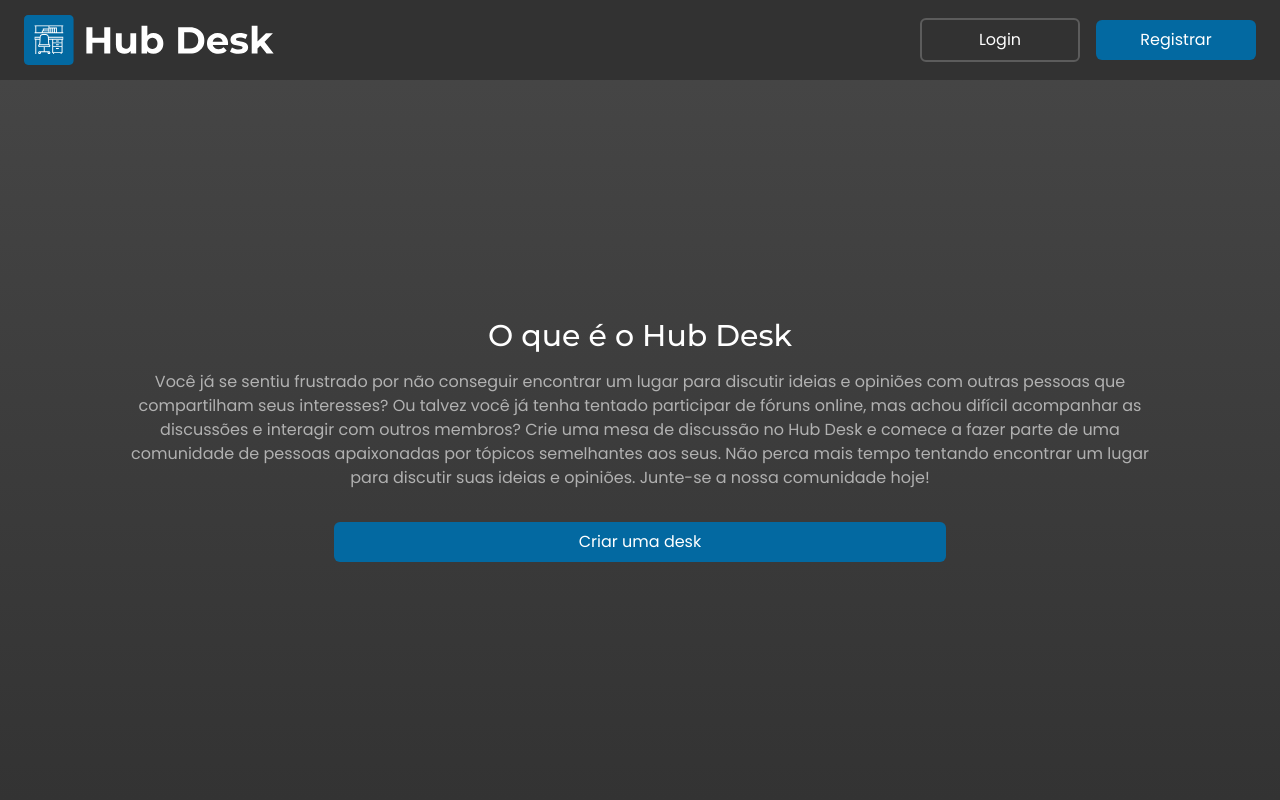
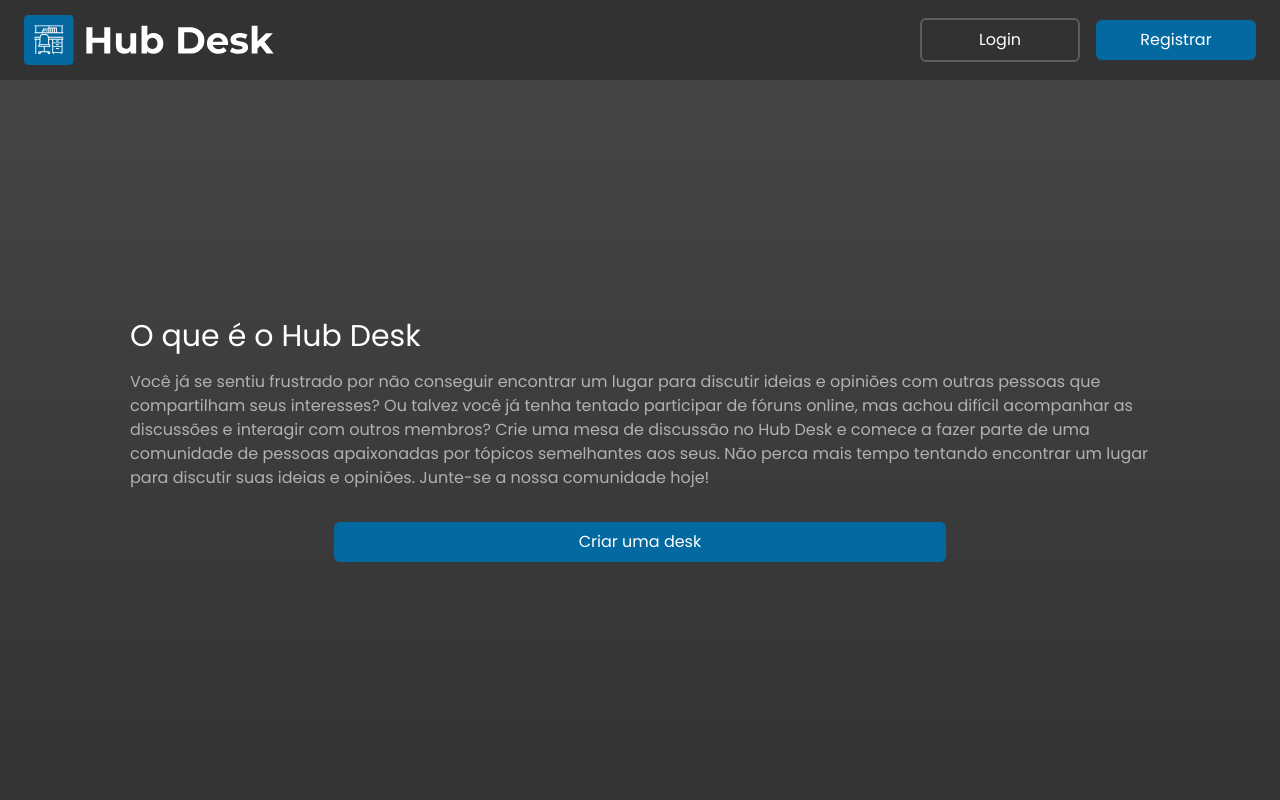
Before and after one commit to cguifernandes/hub-desk, a Next.js app: page / in a window 1280 px wide. Shown: the top 800 px of the page. Built offline with nearby package versions, Linux system fonts and the light colour scheme.

Commit message:
feat(components): change how to tailwind variants

```diff
--- a/package.json
+++ b/package.json
@@ -16,6 +16,7 @@
     "clsx": "^2.0.0",
     "eslint-config-next": "13.4.13",
     "framer-motion": "^10.15.2",
+    "lucide-react": "^0.263.1",
     "next": "13.4.13",
     "postcss": "8.4.27",
     "react": "18.2.0",
--- a/src/app/(home)/page.tsx
+++ b/src/app/(home)/page.tsx
@@ -1,14 +1,15 @@
 import Button from '@/components/button'
 import Heading from '@/components/heading'
 import Text from '@/components/text'
+import Topics from '@/components/topics'
 
 export default function Home() {
   return (
     <main className="mt-[10vh] ">
-      <div className="to-grey-500 from-grey-550 flex h-[90vh] items-center justify-center bg-gradient-to-b">
+      <div className="flex h-[90vh] items-center justify-center bg-gradient-to-b from-grey-550 to-grey-500">
         <div className="w-[90%] space-y-4 text-center sm:w-[80%] lg:w-[920px] xl:w-[1020px]">
           <Heading size="xlg">O que é o Hub Desk</Heading>
-          <Text className="text-white/60">
+          <Text className="!text-base text-white/60">
             Você já se sentiu frustrado por não conseguir encontrar um lugar
             para discutir ideias e opiniões com outras pessoas que compartilham
             seus interesses? Ou talvez você já tenha tentado participar de
@@ -22,6 +23,7 @@ export default function Home() {
           <Button text="Criar uma desk" className="!mt-8 w-full sm:w-[60%]" />
         </div>
       </div>
+      <Topics />
     </main>
   )
 }
--- a/src/components/heading.tsx
+++ b/src/components/heading.tsx
@@ -1,7 +1,28 @@
-import clsx from 'clsx'
 import { ReactNode } from 'react'
+import { tv, VariantProps } from 'tailwind-variants'
 
-type HeadingProps = {
+const heading = tv({
+  base: 'text-white',
+  variants: {
+    size: {
+      sm: 'text-sm',
+      md: 'text-xl',
+      lg: 'text-2xl',
+      xlg: 'text-3xl',
+    },
+    align: {
+      center: 'text-center',
+      right: 'text-right',
+      left: 'text-left',
+    },
+  },
+  defaultVariants: {
+    size: 'sm',
+    align: 'left',
+  },
+})
+
+type HeadingProps = VariantProps<typeof heading> & {
   children: ReactNode
   size?: 'sm' | 'md' | 'lg' | 'xlg'
   className?: string
@@ -10,27 +31,13 @@ type HeadingProps = {
 
 const Heading = ({
   children,
-  size = 'md',
+  size,
   className,
-  align = 'left',
+  align,
   ...props
 }: HeadingProps) => {
   return (
-    <h1
-      className={clsx(
-        'font-montserrat text-white',
-        {
-          'text-xl': size === 'sm',
-          'text-xxl': size === 'md',
-          'text-2xl': size === 'lg',
-          'text-3xl': size === 'xlg',
-          'text-center': align === 'center',
-          'text-right': align === 'right',
-        },
-        className,
-      )}
-      {...props}
-    >
+    <h1 className={heading({ size, className, align })} {...props}>
       {children}
     </h1>
   )
--- a/src/components/text.tsx
+++ b/src/components/text.tsx
@@ -1,38 +1,40 @@
-import clsx from 'clsx'
 import { ReactNode } from 'react'
+import { tv, VariantProps } from 'tailwind-variants'
 
-type TextProps = {
+const text = tv({
+  base: 'text-white',
+  variants: {
+    size: {
+      sm: 'text-sm',
+      md: 'text-xl',
+      lg: 'text-2xl',
+      xlg: 'text-3xl',
+    },
+    align: {
+      center: 'text-center',
+      right: 'text-right',
+      left: 'text-left',
+    },
+  },
+  defaultVariants: {
+    size: 'sm',
+    align: 'left',
+  },
+})
+
+type TextProps = VariantProps<typeof text> & {
   children: ReactNode
   size?: 'sm' | 'md' | 'lg' | 'xlg'
   className?: string
   align?: 'left' | 'center' | 'right'
 }
 
-const Text = ({
-  children,
-  size = 'md',
-  className,
-  align = 'left',
-  ...props
-}: TextProps) => {
+// AJUSTAR PARA NOVA FORMA DE TIPAR
+const Text = ({ children, size, className, align, ...props }: TextProps) => {
   return (
-    <h1
-      className={clsx(
-        'text-white',
-        {
-          'text-xl': size === 'sm',
-          'text-xxl': size === 'md',
-          'text-2xl': size === 'lg',
-          'text-3xl': size === 'xlg',
-          'text-center': align === 'center',
-          'text-right': align === 'right',
-        },
-        className,
-      )}
-      {...props}
-    >
+    <p className={text({ size, className, align })} {...props}>
       {children}
-    </h1>
+    </p>
   )
 }
 
--- /dev/null
+++ b/src/components/topics.tsx
@@ -0,0 +1,23 @@
+import { ArrowUpRightIcon } from 'lucide-react'
+import Heading from './heading'
+import Text from './text'
+
+const Topics = () => {
+  return (
+    <div className="my-10">
+      <Heading align="center" size="lg">
+        Tópicos em destaque
+      </Heading>
+      <div className="relative flex h-[220px] w-[420px] cursor-pointer items-center justify-center rounded-md bg-sky-700 transition-colors hover:bg-sky-800">
+        <Text className="font-montserrat" size="lg">
+          Animes
+        </Text>
+        <span className="absolute bottom-6 right-6 flex items-center text-white">
+          Ver mais <ArrowUpRightIcon size={24} className="mx-1" />
+        </span>
+      </div>
+    </div>
+  )
+}
+
+export default Topics
```
Also changed, not shown: 1 other file (tests, documents, lock files or other folders).
